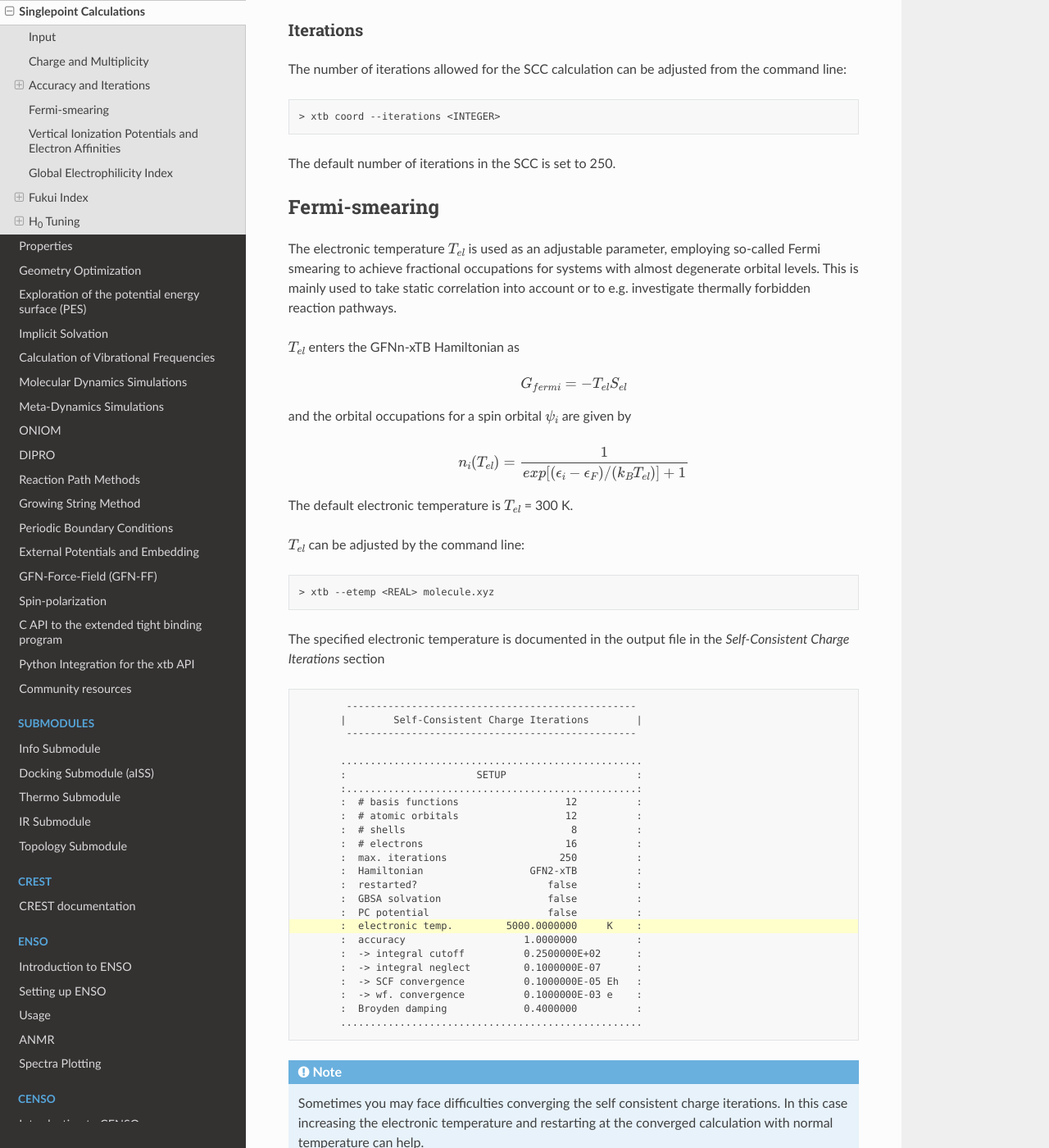
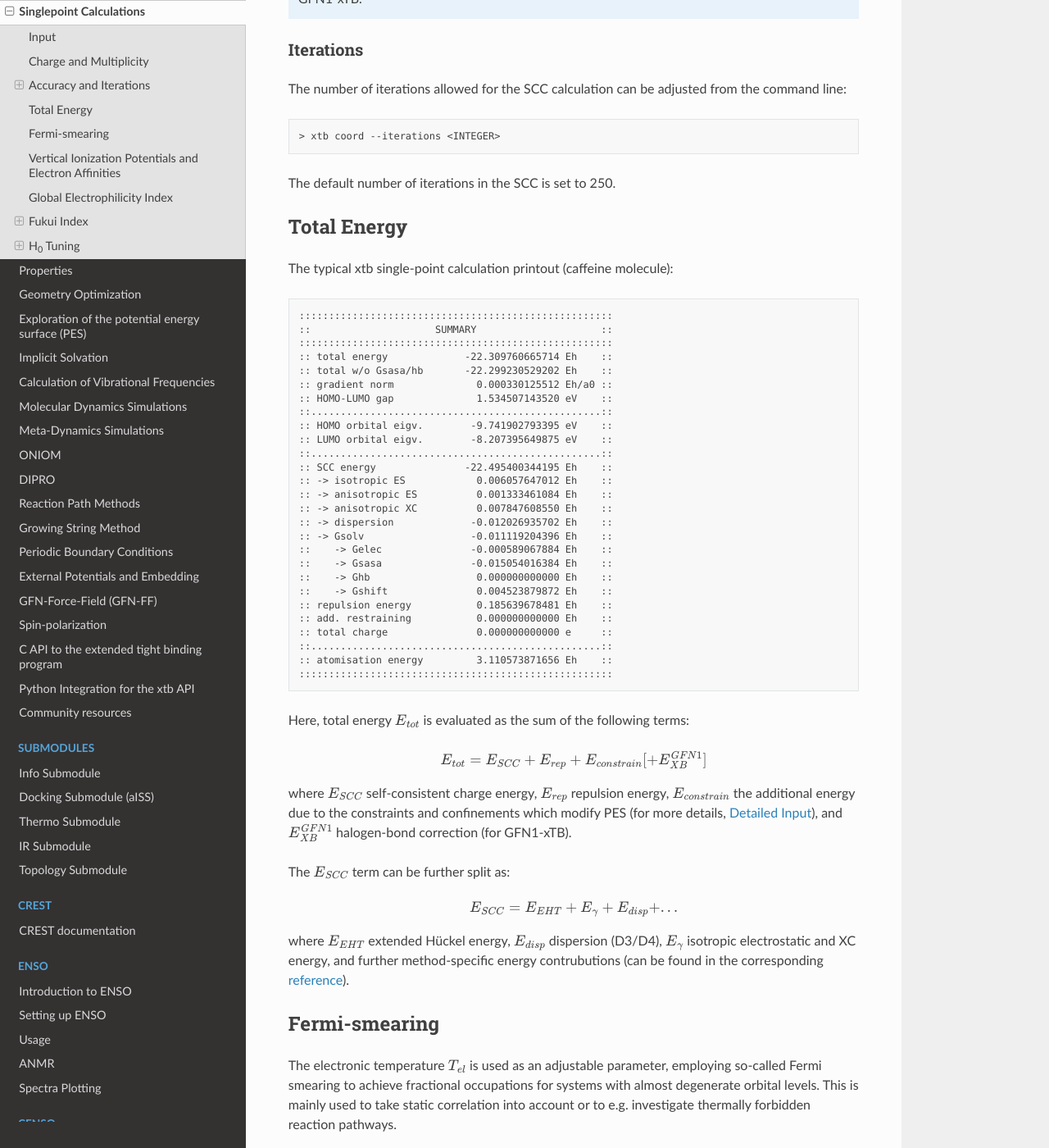
Before and after one commit to grimme-lab/xtb_docs, a Sphinx documentation site: the page built from source/sp.rst, in a window 1280 px wide and 1400 px high, scrolled down 4516 px. Shown: the whole window at 82% size. Built offline with Sphinx 7.4.7 and the Read the Docs theme 2.0.0, drawn with Linux system fonts in a browser that asks for light colours; pages that are not in the unit, such as notebooks, are missing from menus.

Commit message:
add total energy (#112)
* add total energy

Signed-off-by: albert <92109627+Albkat@users.noreply.github.com>

* clarify different energy contributions

Signed-off-by: albert <92109627+Albkat@users.noreply.github.com>

* Update sp.rst

---------

Signed-off-by: albert <92109627+Albkat@users.noreply.github.com>

```diff
--- a/source/sp.rst
+++ b/source/sp.rst
@@ -218,6 +218,60 @@ The number of iterations allowed for the SCC calculation can be adjusted from th
   > xtb coord --iterations <INTEGER>
 
 The default number of iterations in the SCC is set to 250.
+
+Total Energy
+============
+
+The typical xtb single-point calculation printout (caffeine molecule):
+
+.. code:: none
+
+         :::::::::::::::::::::::::::::::::::::::::::::::::::::
+         ::                     SUMMARY                     ::
+         :::::::::::::::::::::::::::::::::::::::::::::::::::::
+         :: total energy             -22.309760665714 Eh    ::
+         :: total w/o Gsasa/hb       -22.299230529202 Eh    ::
+         :: gradient norm              0.000330125512 Eh/a0 ::
+         :: HOMO-LUMO gap              1.534507143520 eV    ::
+         ::.................................................::
+         :: HOMO orbital eigv.        -9.741902793395 eV    ::
+         :: LUMO orbital eigv.        -8.207395649875 eV    ::
+         ::.................................................::
+         :: SCC energy               -22.495400344195 Eh    ::
+         :: -> isotropic ES            0.006057647012 Eh    ::
+         :: -> anisotropic ES          0.001333461084 Eh    ::
+         :: -> anisotropic XC          0.007847608550 Eh    ::
+         :: -> dispersion             -0.012026935702 Eh    ::
+         :: -> Gsolv                  -0.011119204396 Eh    ::
+         ::    -> Gelec               -0.000589067884 Eh    ::
+         ::    -> Gsasa               -0.015054016384 Eh    ::
+         ::    -> Ghb                  0.000000000000 Eh    ::
+         ::    -> Gshift               0.004523879872 Eh    ::
+         :: repulsion energy           0.185639678481 Eh    ::
+         :: add. restraining           0.000000000000 Eh    ::
+         :: total charge               0.000000000000 e     ::
+         ::.................................................::
+         :: atomisation energy         3.110573871656 Eh    ::
+         :::::::::::::::::::::::::::::::::::::::::::::::::::::
+
+Here, total energy :math:`E_{tot}` is evaluated as the sum of the following terms:
+
+.. math::
+    E_{tot} = E_{SCC} + E_{rep} + E_{constrain}  [+ E_{XB}^{GFN1}]
+
+
+where :math:`E_{SCC}` self-consistent charge energy, :math:`E_{rep}` repulsion energy, :math:`E_{constrain}`
+the additional energy due to the constraints and confinements which modify PES (for more details, :ref:`detailed-input`),
+and :math:`E_{XB}^{GFN1}` halogen-bond correction (for GFN1-xTB).
+
+The :math:`E_{SCC}` term can be further split as:
+
+.. math::
+    E_{SCC} = E_{EHT} + E_{\gamma} + E_{disp} + ...
+
+where :math:`E_{EHT}` extended Hückel energy, :math:`E_{disp}` dispersion (D3/D4), :math:`E_{\gamma}`
+isotropic electrostatic and XC energy, and further method-specific energy contrubutions
+(can be found in the corresponding `reference <https://wires.onlinelibrary.wiley.com/doi/10.1002/wcms.1493>`_).
 
 Fermi-smearing
 ==============
```
Also changed, not shown: 1 other file.
